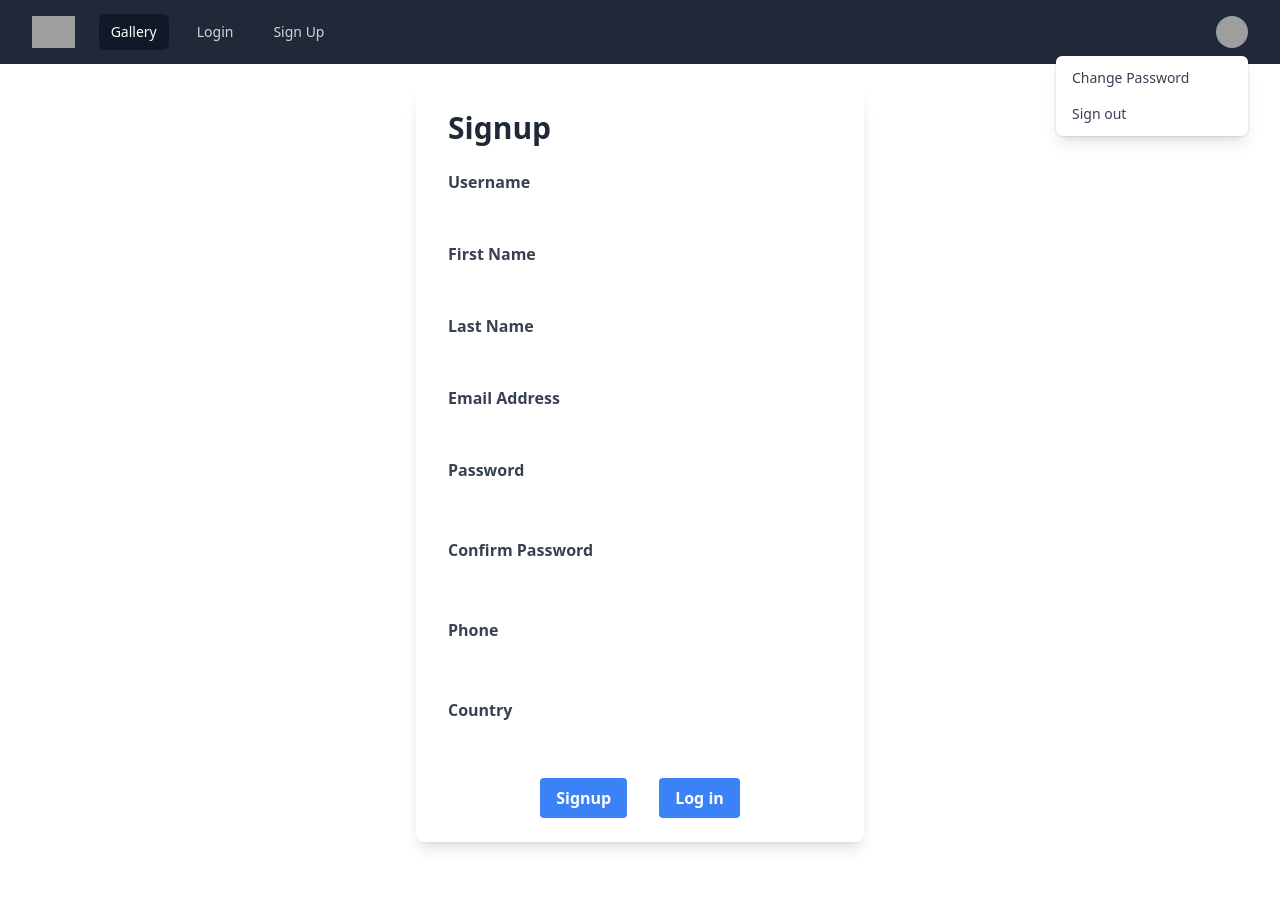
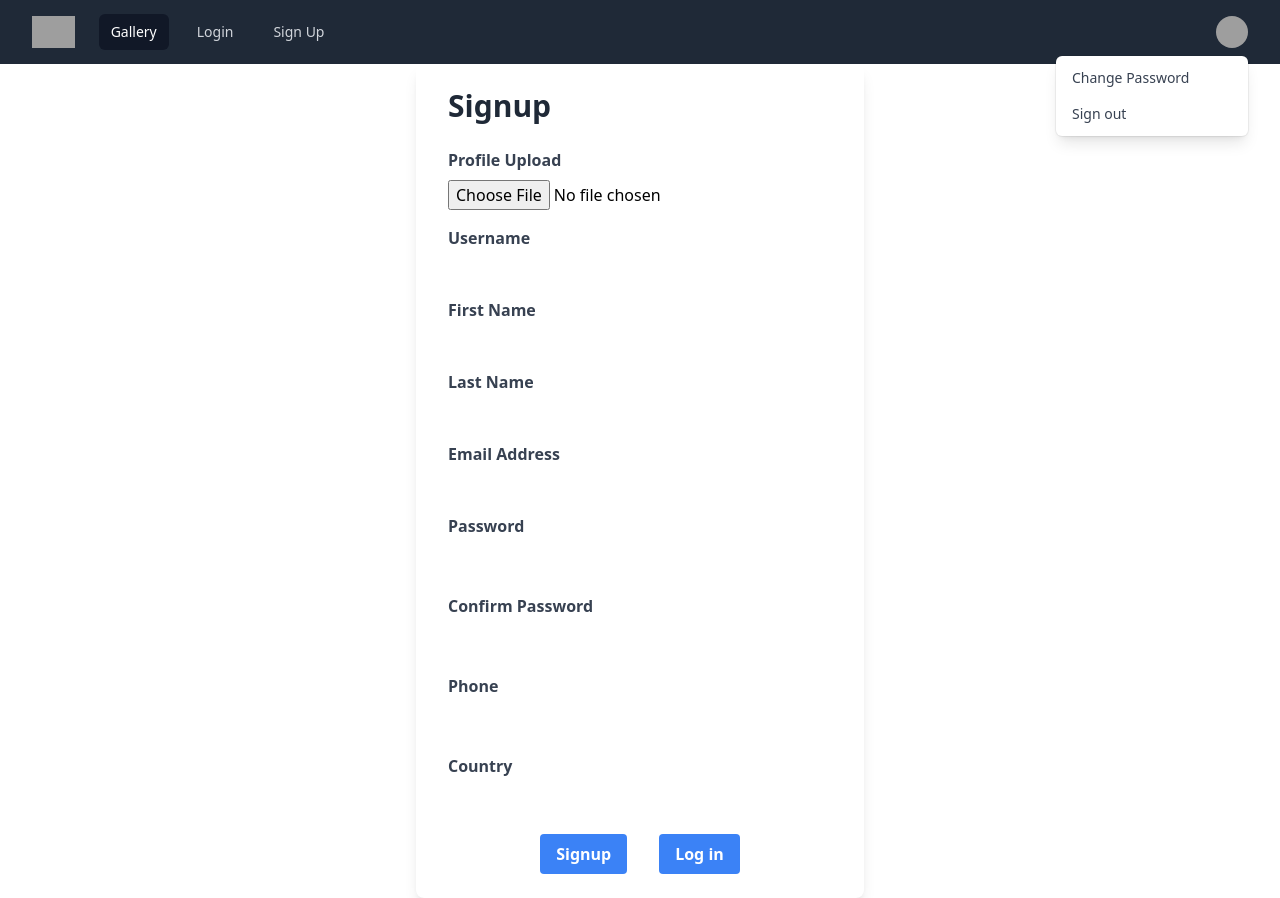
Before and after one commit to SameerShiekh77/UserGallery, a Django app: template users/templates/signup.html in a window 1280 px wide. Before the commit the page ends 849 px from the top, so only its background shows below. Run offline with Django 4.2, Linux system fonts and the light colour scheme; the template is opened without the code that fills it, so the values that code supplies are empty, except form fields; tables that the repository leaves empty hold one stand-in row (values such as "Sample post"); form fields are guessed from the names that the template uses; some libraries are stand-ins or nearby versions; grey boxes are pictures that could not be loaded.

Commit message:
profile image work in progress

```diff
--- a/templates/base.html
+++ b/templates/base.html
@@ -193,6 +193,7 @@
   {% block script %}
   <script>
     $(document).ready(function () {
+      $('#absolute').hide();
       $("#dropdownbtn").click(function () {
         $("#absolute").toggle();
       });
--- a/users/forms.py
+++ b/users/forms.py
@@ -13,5 +13,5 @@
 
     class Meta:
         model = User
-        fields = ('username', 'email', 'password1', 'password2','country','phone_number','first_name','last_name')
+        fields = ('profile_image','username', 'email', 'password1', 'password2','country','phone_number','first_name','last_name')
         extra_kwargs = {'password1': {'write_only': True}, 'password2': {'write_only': True}, 'email':{'unique':True}}
--- a/users/models.py
+++ b/users/models.py
@@ -6,6 +6,6 @@
     country = models.CharField(max_length=50, blank=True)
     phone_number = models.CharField(max_length=50, blank=True)
     address = models.CharField(max_length=50, blank=True)
-
+    profile_image = models.ImageField(upload_to='users/profile', blank=True)
     def __str__(self):
         return self.username
--- a/users/templates/signup.html
+++ b/users/templates/signup.html
@@ -8,6 +8,12 @@
       <div class="max-w-md w-full py-6 px-8 bg-white shadow-lg rounded-lg">
         <h1 class="text-3xl font-semibold text-gray-800 mb-6">Signup</h1>
         <form method='POST'> {% csrf_token %}
+          <div class="mb-4">
+            <label class="block text-gray-700 font-bold mb-2" for="username">
+              Profile Upload
+            </label>
+            {{ form.profile_image }}
+          </div>
           <div class="mb-4">
             <label class="block text-gray-700 font-bold mb-2" for="username">
               Username
```
Also changed, not shown: users/migrations/0003_user_profile_image.py (added), users/migrations/0004_alter_user_profile_image.py (added), 1 other file.
